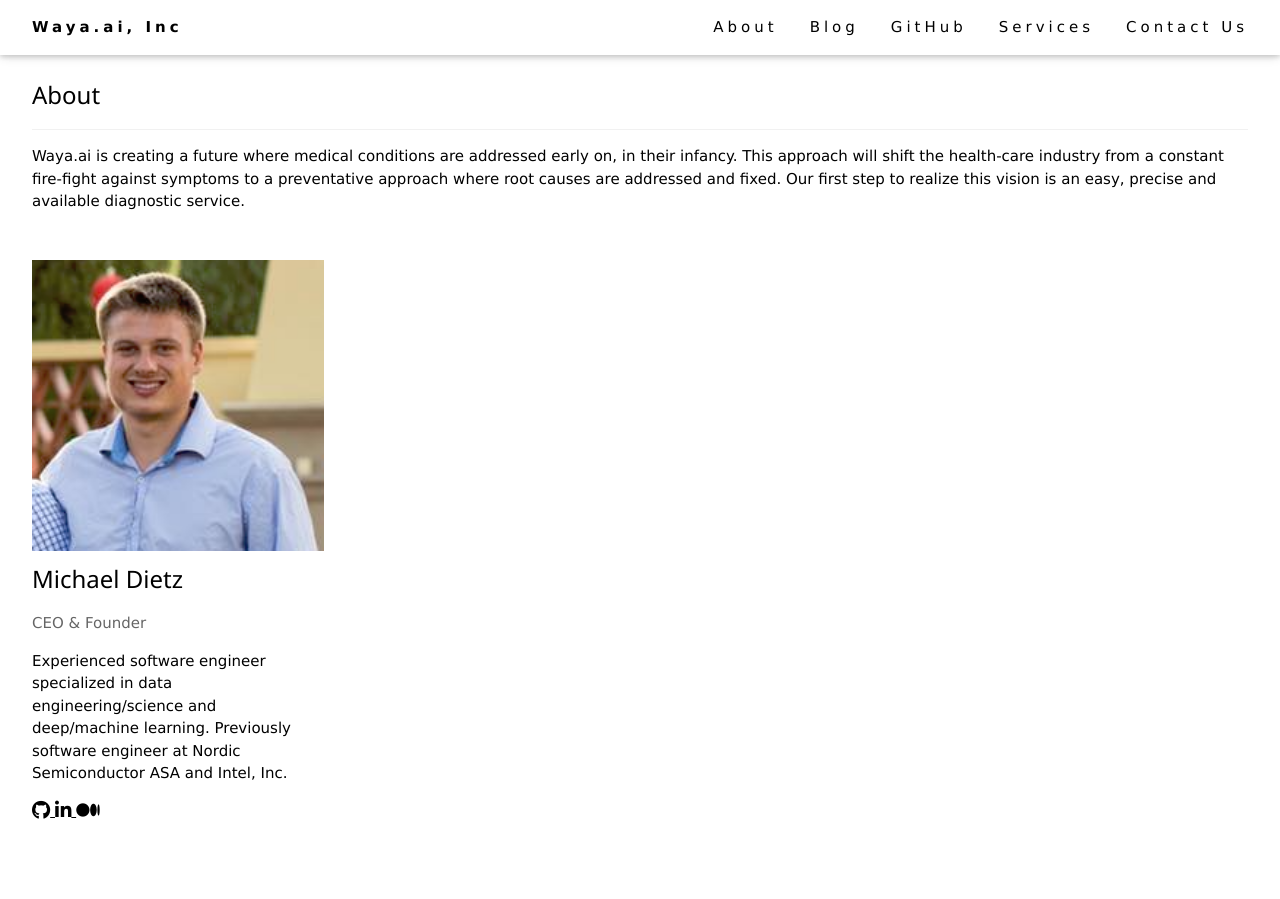
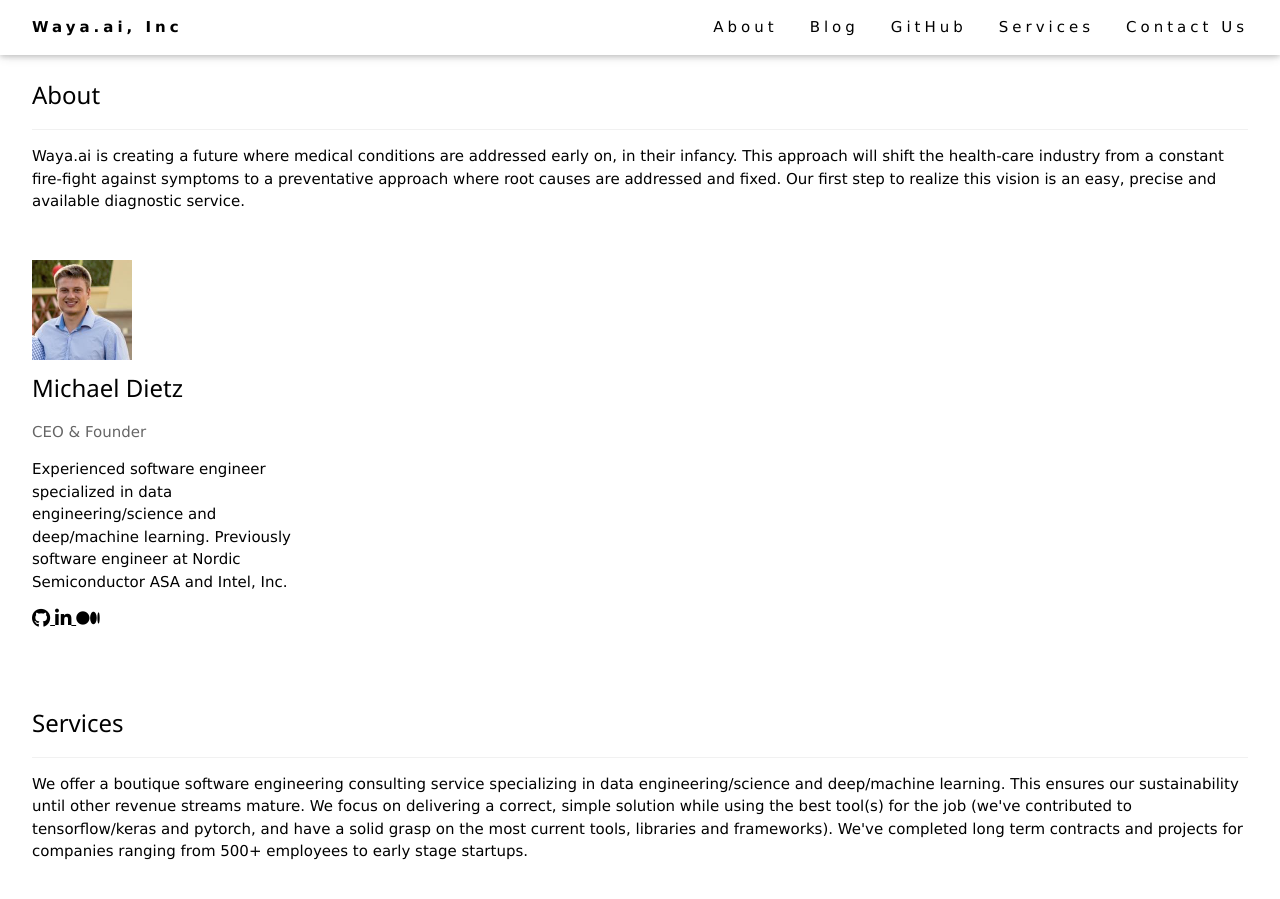
Before and after one commit to wayaai/Waya.ai, a Jekyll site: the page built from README.md, in a window 1280 px wide and 900 px high, scrolled down 492 px. Built offline with Jekyll 4.4.1, drawn with Linux system fonts in a browser that asks for light colours; nearby versions of some CDN libraries; our own code applies the rules of GitHub Pages for plain Markdown files.

Commit message:
Update default.html

```diff
--- a/_layouts/default.html
+++ b/_layouts/default.html
@@ -46,7 +46,7 @@
 
       <div class="w3-row-padding">
         <div class="w3-col l3 m6 w3-margin-bottom">
-          <img src="https://github.com/wayaai/Waya.ai/raw/master/resources/usab_pic_michael_dietz.png" alt="Mike" style="width:100%">
+          <img src="https://github.com/wayaai/Waya.ai/raw/master/resources/usab_pic_michael_dietz.png" alt="Mike" width="100" height="100">
           <h3>Michael Dietz</h3>
           <p class="w3-opacity">CEO & Founder</p>
           <p>Experienced software engineer specialized in data engineering/science and deep/machine learning.
```
